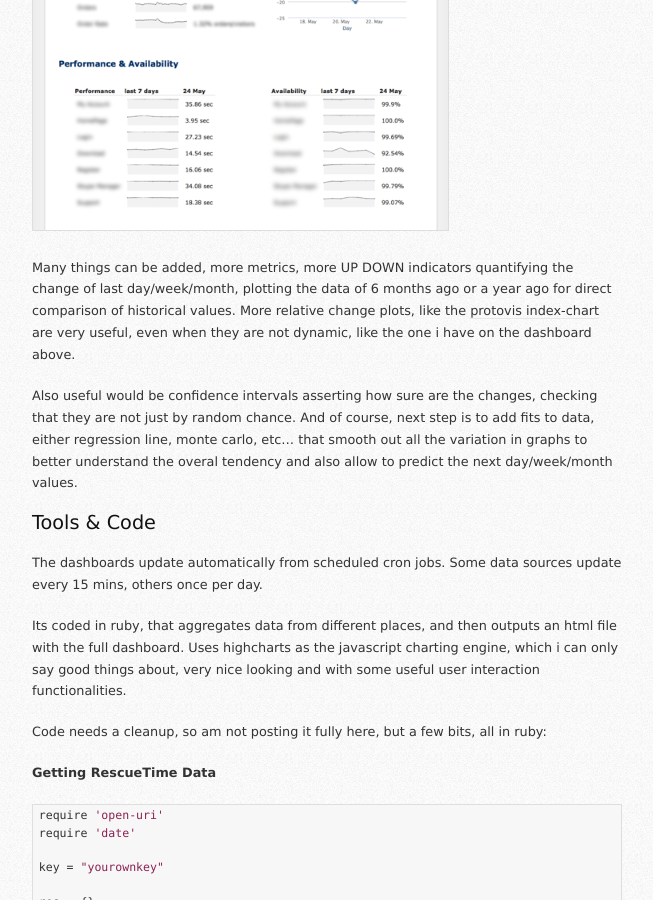
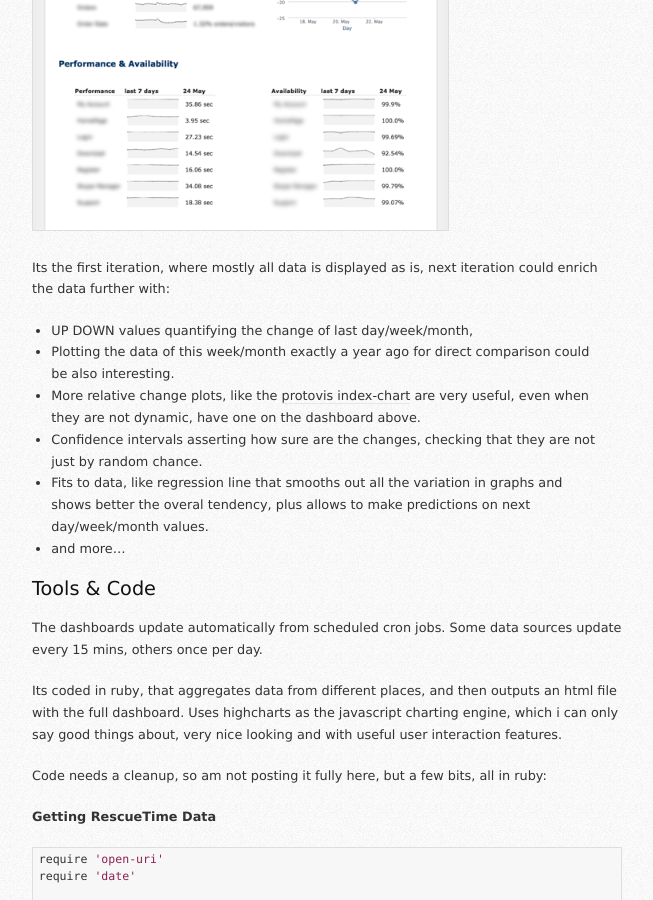
Before and after one commit to al3xandr3/al3xandr3.github.io, a Jekyll site: the page built from _posts/2011-05-24-dashboards.html, in a window 1280 px wide and 900 px high, scrolled down 995 px. Shown: the whole window, without its empty margins (173-826 px from the left). Built offline with Jekyll 4.4.1, drawn with Linux system fonts in a browser that asks for light colours; comment, search, counter and statistics services are not loaded.

Commit message:
dashboarding update

```diff
--- a/_posts/2011-05-24-dashboards.html
+++ b/_posts/2011-05-24-dashboards.html
@@ -22,11 +22,22 @@ An important part of being data driven is to have a daily feedback on data, here
 <img src="http://al3xandr3.github.com/img/dash1.png" alt="http://al3xandr3.github.com/img/dash1.png" />
 </p>
 <p>
-Many things can be added, more metrics, more UP DOWN indicators quantifying the change of last day/week/month, plotting the data of 6 months ago or a year ago for direct comparison of historical values. More relative change plots, like the <a href="http://vis.stanford.edu/protovis/ex/index-chart.html">protovis index-chart</a> are very useful, even when they are not dynamic, like the one i have on the dashboard above.
-</p>
-<p>
-Also useful would be confidence intervals asserting how sure are the changes, checking that they are not just by random chance. And of course, next step is to add fits to data, either regression line, monte carlo, etc&hellip; that smooth out all the variation in graphs to better understand the overal tendency and also allow to predict the next day/week/month values.
-</p>
+Its the first iteration, where mostly all data is displayed as is, next iteration could enrich the data further with:
+</p><ul>
+<li>UP DOWN values quantifying the change of last day/week/month,
+</li>
+<li>Plotting the data of this week/month exactly a year ago for direct comparison could be also interesting.
+</li>
+<li>More relative change plots, like the <a href="http://vis.stanford.edu/protovis/ex/index-chart.html">protovis index-chart</a> are very useful, even when they are not dynamic, have one on the dashboard above.
+</li>
+<li>Confidence intervals asserting how sure are the changes, checking that they are not just by random chance.
+</li>
+<li>Fits to data, like regression line that smooths out all the variation in graphs and shows better the overal tendency, plus allows to make predictions on next day/week/month values.
+</li>
+<li>and more&hellip;
+</li>
+</ul>
+
 
 <div id="outline-container-1" class="outline-3">
 <h3 id="sec-1">Tools &amp; Code </h3>
@@ -38,7 +49,7 @@ The dashboards update automatically from scheduled cron jobs. Some data sources
 </p>
 <p>
 Its coded in ruby, that aggregates data from different places, and then outputs an html file with the full dashboard.
-Uses highcharts as the javascript charting engine, which i can only say good things about, very nice looking and with some useful user interaction functionalities.
+Uses highcharts as the javascript charting engine, which i can only say good things about, very nice looking and with useful user interaction features.
 </p>
 <p>
 Code needs a cleanup, so am not posting it fully here, but a few bits, all in ruby:
```
Also changed, not shown: _org/posts/2011-05-24-dashboards.org (+8 -4 lines).
